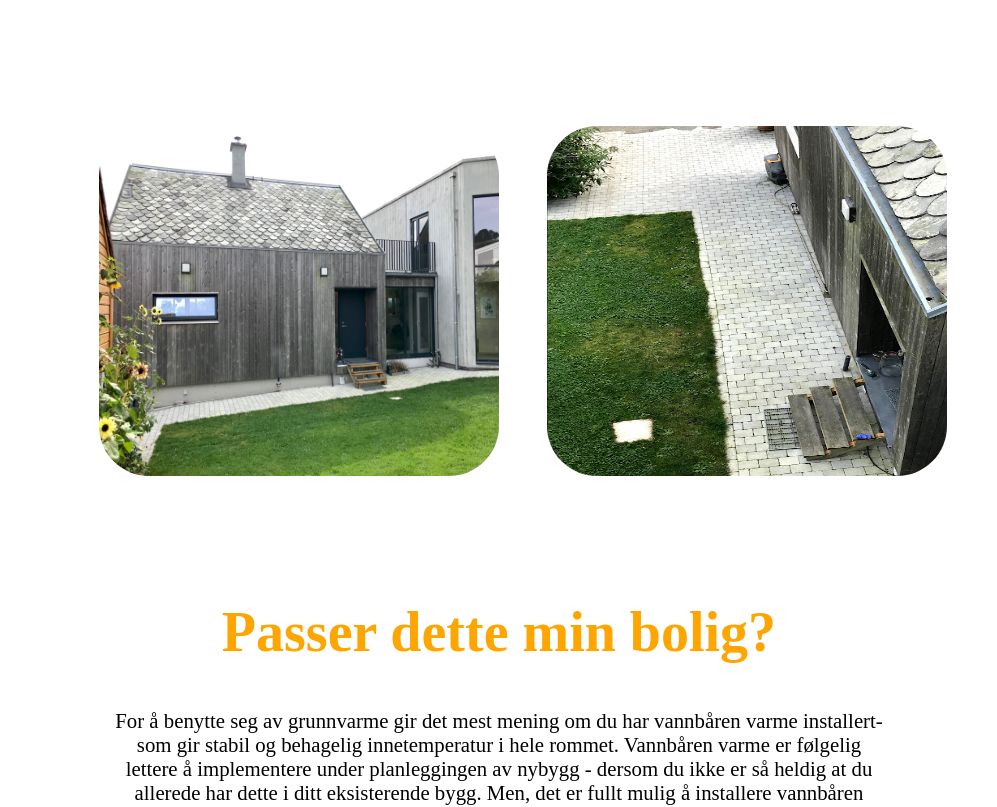
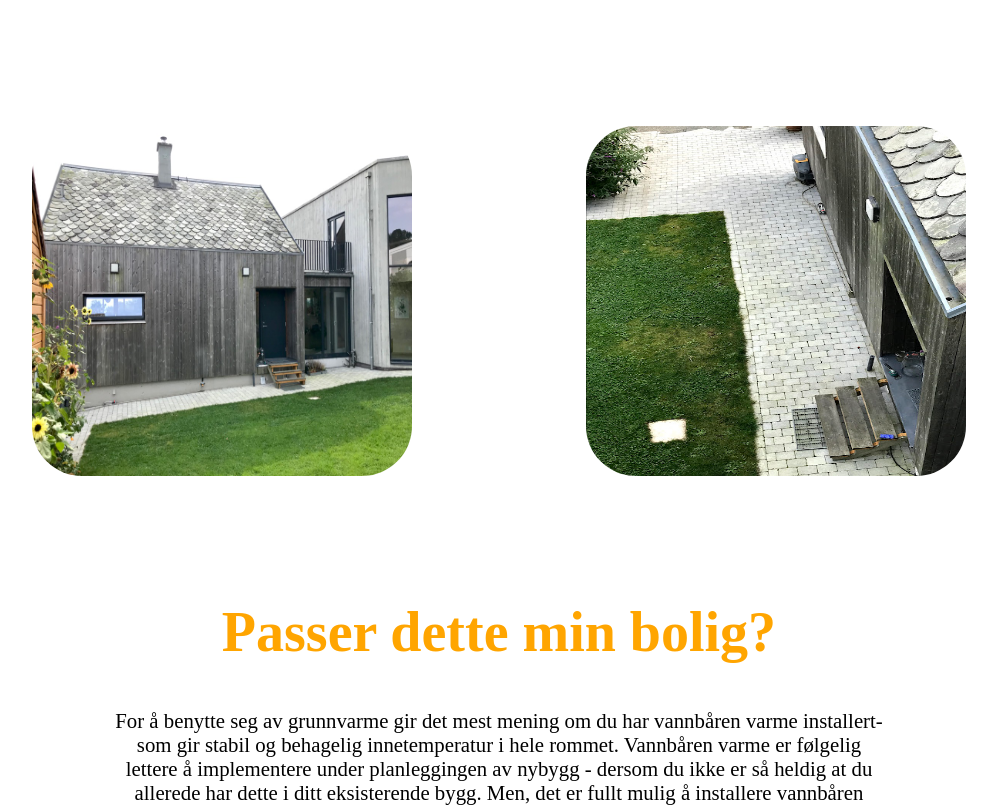
Before and after one commit to joar1/igrunn, a React (Create React App) app: page / in a window 1280 px wide. Shown: the part 2551-3358 px from the top of the page, without its empty margins (141-1138 px from the left). Built offline with nearby package versions, Linux system fonts and the light colour scheme.

Commit message:
imagecontainer

```diff
--- a/src/pages/Home.jsx
+++ b/src/pages/Home.jsx
@@ -98,13 +98,12 @@ const HeaderH1 = styled.h1`
 const ImageContainer = styled.div`
 	display: flex;
 	align-items: center;
-	justify-content: center;
+	justify-content: space-evenly;
 	margin: 5em auto;
-	width: 80%;
+	width: 100%;
 	img {
-		margin-left: 3em;
 		height: 350px;
-		width: 400px;
+		width: 380px;
 		border-radius: 50px;
 	}
 `;
```
Also changed, not shown: 7 other files (tests, documents, lock files or other folders).
